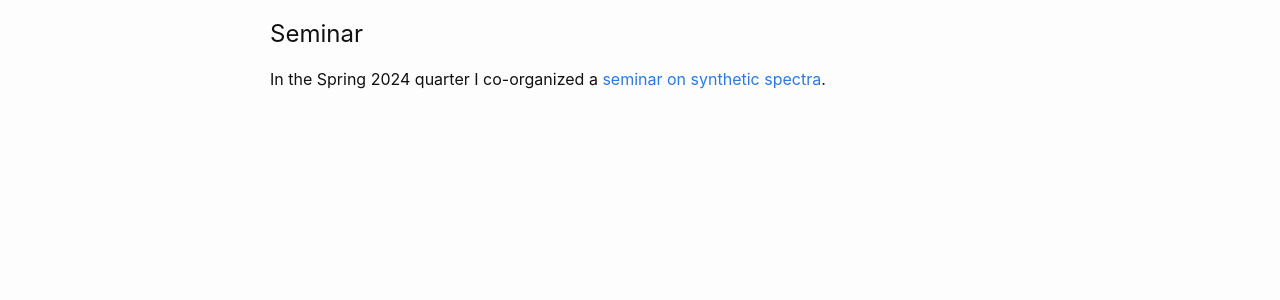
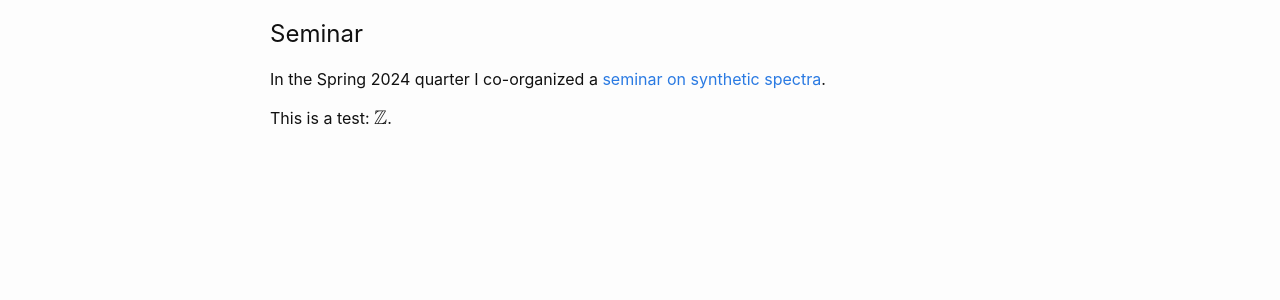
Before and after one commit to PrestonCranford/prestoncranford.github.io, a Jekyll site: the page built from index.md, in a window 1280 px wide. Shown: the part 457-757 px from the top of the page. Built offline with Jekyll 4.4.1, drawn with Linux system fonts in a browser that asks for light colours; formulas are drawn with MathJax 3; part of the change alters nothing that is shown.

```diff
--- a/_layouts/base.html
+++ b/_layouts/base.html
@@ -18,3 +18,18 @@
   </body>
 
 </html>
+
+<script type="text/x-mathjax-config">
+  MathJax.Hub.Config({
+    extensions: ["tex2jax.js"],
+    jax: ["input/TeX", "output/HTML-CSS"],
+    tex2jax: {
+      inlineMath: [ ['$','$'], ["\\(","\\)"] ],
+      displayMath: [ ['$$','$$'], ["\\[","\\]"] ],
+      processEscapes: true
+    },
+    "HTML-CSS": { fonts: ["TeX"] }
+  });
+</script>
+<script src="https://cdnjs.cloudflare.com/ajax/libs/mathjax/2.7.0/MathJax.js?config=TeX-AMS-MML_HTMLorMML" type="text/javascript">
+</script>
--- a/index.md
+++ b/index.md
@@ -24,3 +24,5 @@ Biconed graphs, weighted forests, and h-vectors of matroid complexes with Anton
 ## Seminar
 
 In the Spring 2024 quarter I co-organized a [seminar on synthetic spectra](https://sites.northwestern.edu/syntheticspectraseminar/).
+
+This is a test: $\mathbb{Z}$.
```
